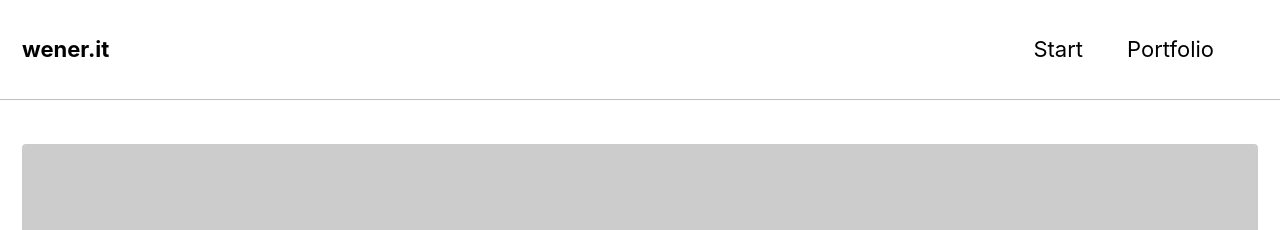
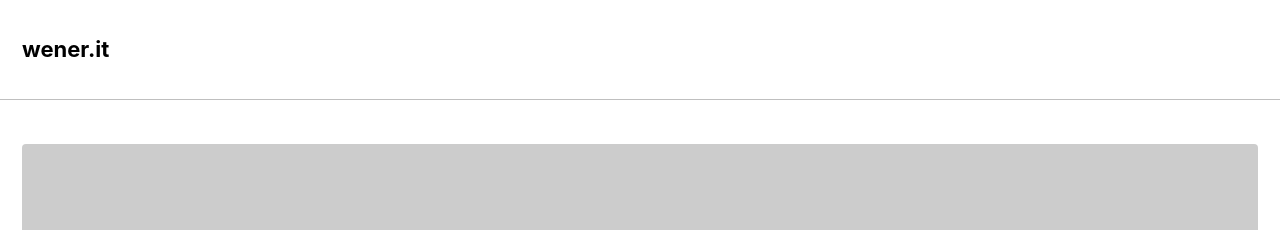
Before and after one commit to wener-it/wener-it-deleteminusdelete.github.io, a Jekyll site: the page built from _pages/home.md, in a window 1280 px wide. Shown: the top 230 px of the page. Built offline with Jekyll 4.4.1, drawn with Linux system fonts in a browser that asks for light colours.

Commit message:
top navigation zunächst entfernt

```diff
--- a/_data/navigation.yml
+++ b/_data/navigation.yml
@@ -1,8 +1,5 @@
 main:
-  - title: "Start"
-    url: /
-  - title: "Portfolio"
-    url: /portfolio/
+
 
 docs:
   - title: Start
```
